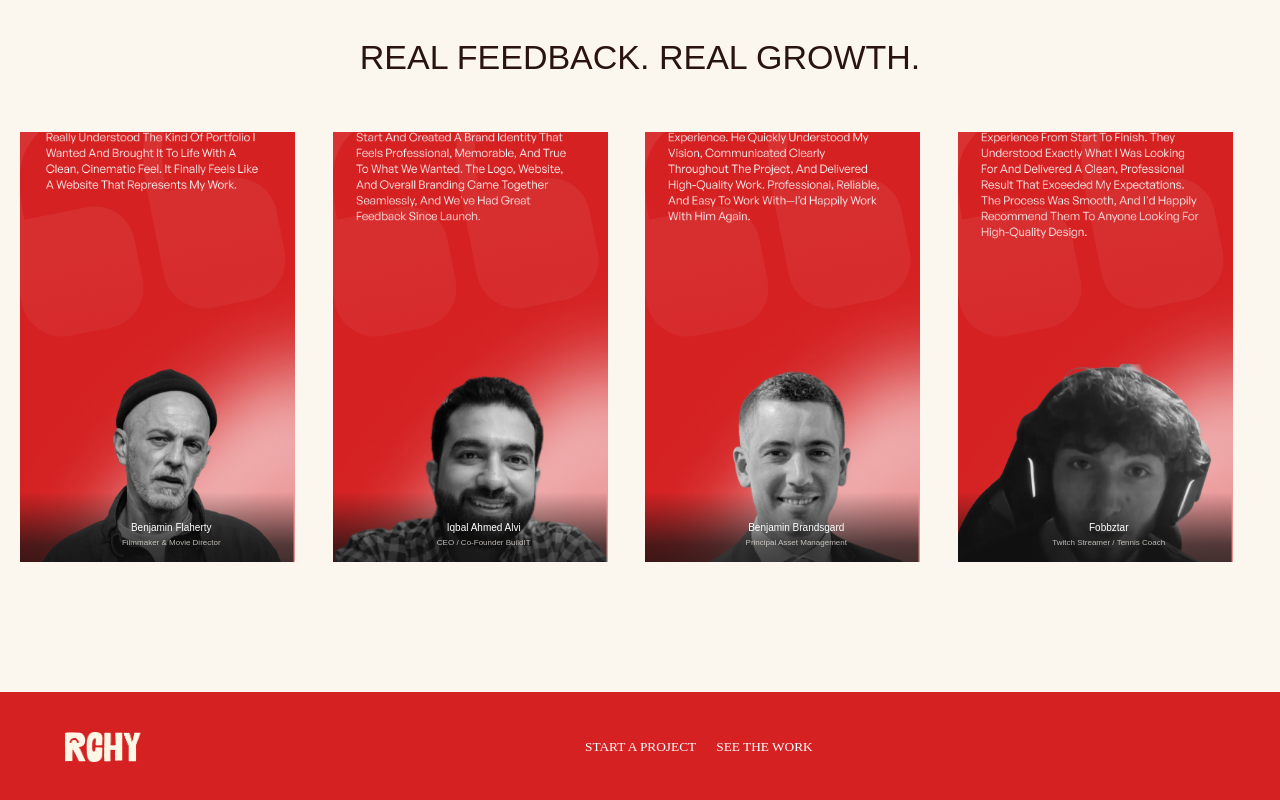
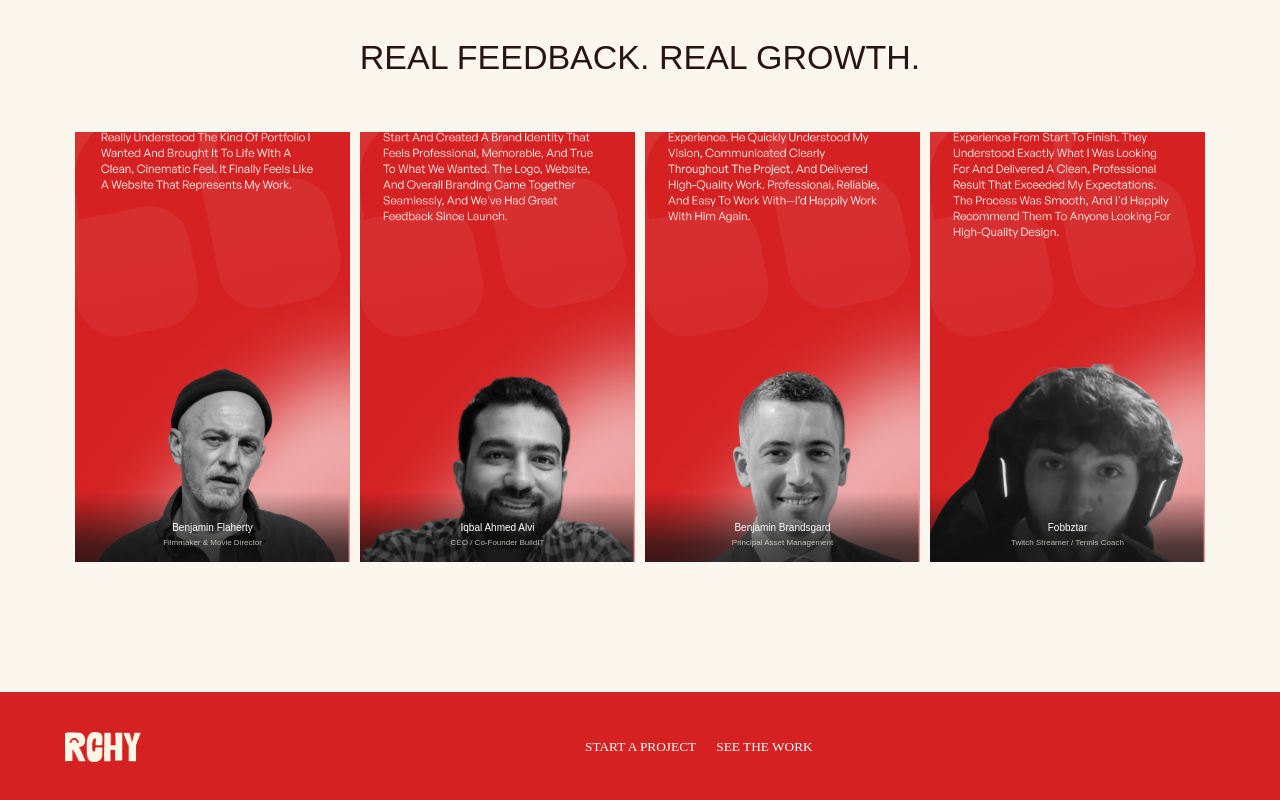
Before and after one commit to annaskhan-dev/RCHYstudio, a React (Vite) app: page / in a window 1280 px wide. Shown: the part 4492-5292 px from the top of the page. Built offline with nearby package versions, Linux system fonts and the light colour scheme.

Commit message:
adding things

```diff
--- a/src/components/feedback.module.css
+++ b/src/components/feedback.module.css
@@ -25,7 +25,8 @@ body {
 .imageWrapper {
   position: relative;
   width: 100%;
-
+  max-width: 275px; /* Same as your original image max-width */
+  height: 430px;    /* Same as your original image height */
 }
 
 .imagecontainer img {
@@ -33,8 +34,6 @@ body {
   height: 100%;
   object-fit: cover; /* Ensures image covers the space nicely */
   display: block;
-    max-width: 275px; /* Same as your original image max-width */
-  height: 430px;    /* Same as your original image height */
 }
 
 /* Positioning the text at the bottom */
```
